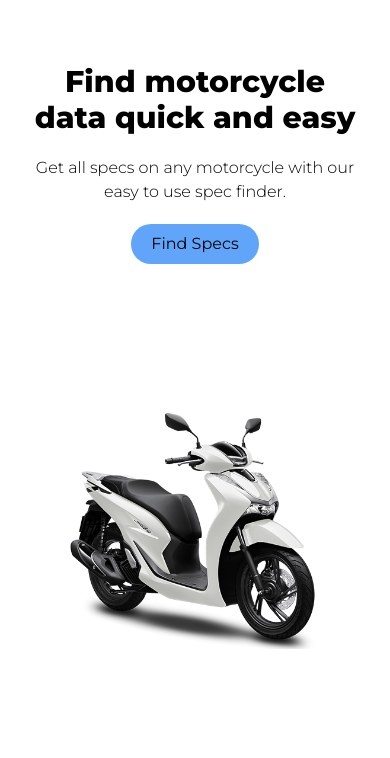
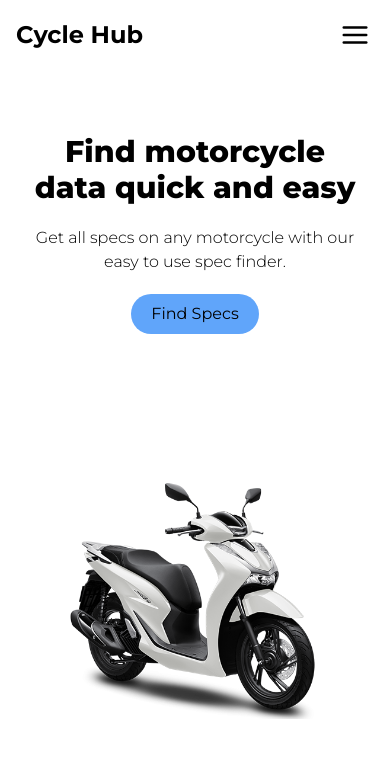
Before and after one commit to LaQuannT/CycleHub, a Next.js app: page / in a window 390 px wide. Shown: the top 758 px of the page. Built offline with nearby package versions, Linux system fonts and the light colour scheme.

Commit message:
Add mobile navbar (without Links)

```diff
--- a/app/layout.tsx
+++ b/app/layout.tsx
@@ -1,3 +1,4 @@
+import Navbar from '@/components/Navbar';
 import './globals.css';
 import { Montserrat } from 'next/font/google';
 
@@ -15,7 +16,10 @@ export default function RootLayout({
 }) {
   return (
     <html lang="en">
-      <body className={montserrat.className}>{children}</body>
+      <body className={montserrat.className}>
+        <Navbar />
+        {children}
+      </body>
     </html>
   );
 }
--- /dev/null
+++ b/components/Navbar.tsx
@@ -0,0 +1,19 @@
+import Link from 'next/link';
+import { FiMenu } from 'react-icons/fi';
+
+const Navbar = () => {
+  return (
+    <header className="sticky top-0 bg-transparent backdrop-blur-sm">
+      <nav className="flex items-center justify-between max-w-[1440px] mx-auto p-4">
+        <Link href="/">
+          <h1 className="text-2xl font-bold">Cycle Hub</h1>
+        </Link>
+        <button type="button" className="hover:bg-gray-100 rounded p-1">
+          <FiMenu size={30} />
+        </button>
+      </nav>
+    </header>
+  );
+};
+
+export default Navbar;
--- a/package.json
+++ b/package.json
@@ -19,6 +19,7 @@
     "postcss": "8.4.24",
     "react": "18.2.0",
     "react-dom": "18.2.0",
+    "react-icons": "^4.10.1",
     "tailwindcss": "3.3.2",
     "typescript": "5.1.6"
   },
```
Also changed, not shown: 1 other file (tests, documents, lock files or other folders).
